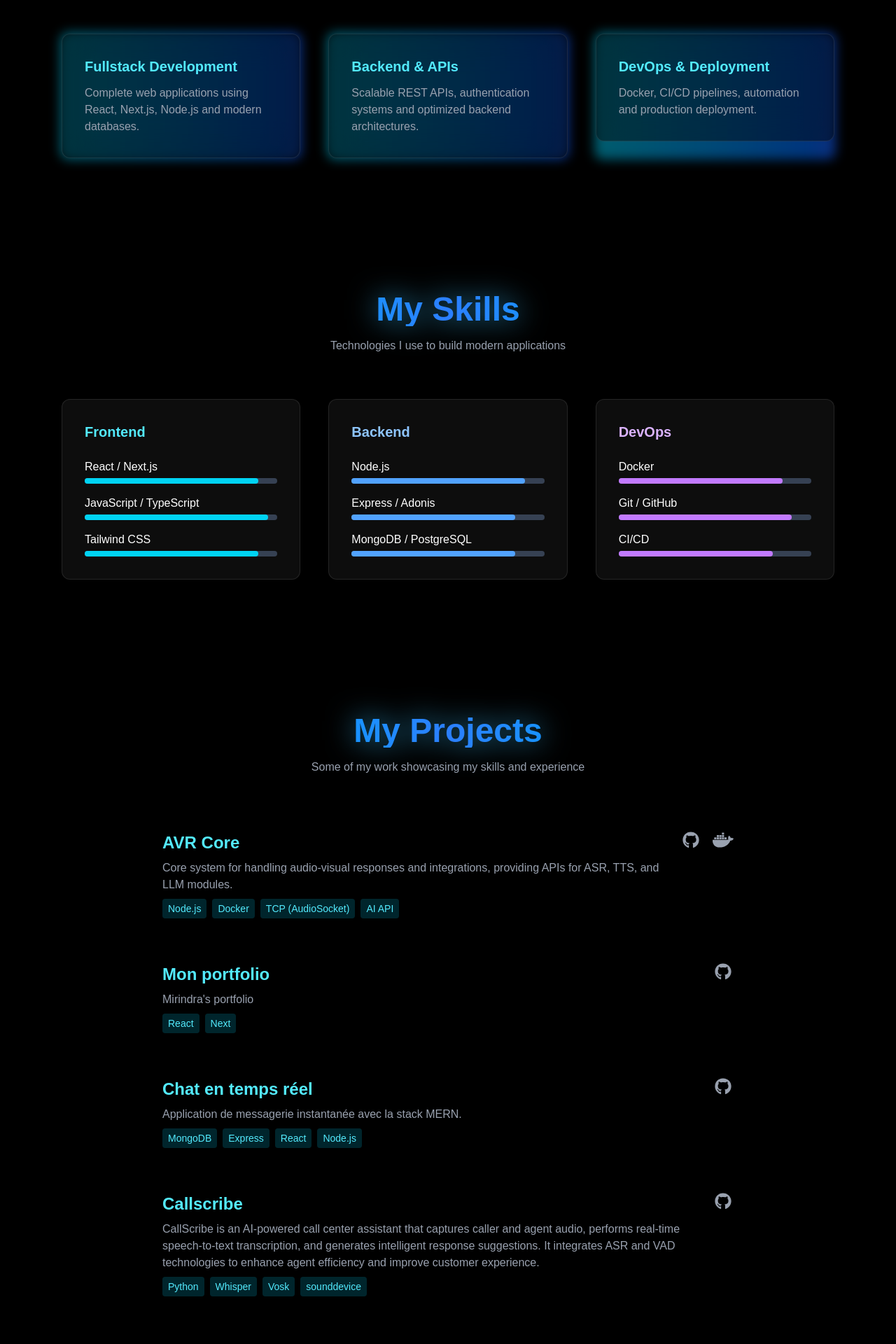
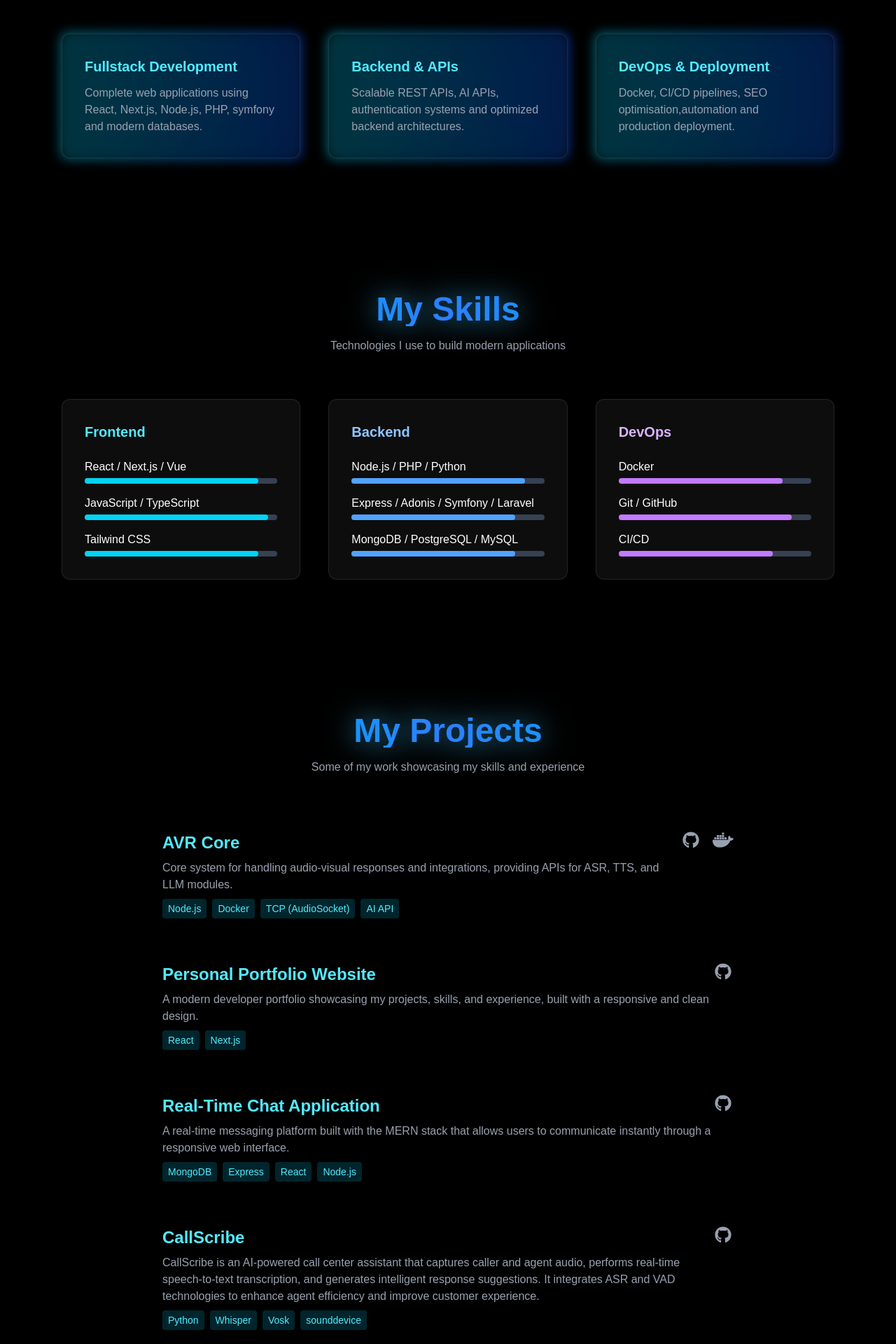
Before and after one commit to Mirindra-lan/Portfolio, a Next.js app: page / in a window 1280 px wide. Shown: the part 1760-3680 px from the top of the page at 70% size. Built offline with nearby package versions, Linux system fonts and the light colour scheme.

Commit message:
last change

```diff
--- a/app/components/footer.tsx
+++ b/app/components/footer.tsx
@@ -8,7 +8,7 @@ export default function Footer() {
 
                 {/* Copyright */}
                 <p className="text-gray-400 text-sm mb-4 md:mb-0">
-                    &copy; {new Date().getFullYear()} LANTOSOA Mirindra Lucien. All rights reserved.
+                    Copyright &copy; {new Date().getFullYear()} by LANTOSOA Mirindra Lucien. All rights reserved.
                 </p>
 
                 {/* Réseaux sociaux */}
--- a/app/components/projects.tsx
+++ b/app/components/projects.tsx
@@ -11,21 +11,21 @@ export default function ProjectsList() {
             docker: "https://hub.docker.com/repositories/mirindra1911/avr-core"
         },
         {
-            title: "Mon portfolio",
-            description: "Mirindra's portfolio",
-            technologies: ["React", "Next"],
+            title: "Personal Portfolio Website",
+            description: "A modern developer portfolio showcasing my projects, skills, and experience, built with a responsive and clean design.",
+            technologies: ["React", "Next.js"],
             github: "https://github.com/Mirindra-lucien/Mirindra_portfolio",
             docker: null
         },
         {
-            title: "Chat en temps réel",
-            description: "Application de messagerie instantanée avec la stack MERN.",
+            title: "Real-Time Chat Application",
+            description: "A real-time messaging platform built with the MERN stack that allows users to communicate instantly through a responsive web interface.",
             technologies: ["MongoDB", "Express", "React", "Node.js"],
             github: "https://github.com/Mirindra-lucien/chat_MERN",
             docker: null
         },
         {
-            title: "Callscribe",
+            title: "CallScribe",
             description: "CallScribe is an AI-powered call center assistant that captures caller and agent audio, performs real-time speech-to-text transcription, and generates intelligent response suggestions. It integrates ASR and VAD technologies to enhance agent efficiency and improve customer experience.",
             technologies: ["Python", "Whisper", "Vosk", "sounddevice"],
             github: "https://github.com/Mirindra-lan/CallScribe",
--- a/app/components/services.tsx
+++ b/app/components/services.tsx
@@ -19,7 +19,7 @@ export default function Services() {
                     Fullstack Development
                     </h3>
                     <p className="text-gray-400">
-                    Complete web applications using React, Next.js, Node.js and modern
+                    Complete web applications using React, Next.js, Node.js, PHP, symfony and modern
                     databases.
                     </p>
                 </div>
@@ -33,7 +33,7 @@ export default function Services() {
                     Backend & APIs
                     </h3>
                     <p className="text-gray-400">
-                    Scalable REST APIs, authentication systems and optimized backend
+                    Scalable REST APIs, AI APIs, authentication systems and optimized backend
                     architectures.
                     </p>
                 </div>
@@ -47,7 +47,7 @@ export default function Services() {
                     DevOps & Deployment
                     </h3>
                     <p className="text-gray-400">
-                    Docker, CI/CD pipelines, automation and production deployment.
+                    Docker, CI/CD pipelines, SEO optimisation,automation and production deployment.
                     </p>
                 </div>
             </div>
--- a/app/components/skills.tsx
+++ b/app/components/skills.tsx
@@ -17,7 +17,7 @@ export default function Skills() {
                 </h3>
                 <div className="space-y-4">
                     <div>
-                        <p>React / Next.js</p>
+                        <p>React / Next.js / Vue</p>
                         <div className="w-full bg-gray-700 rounded-full h-2 mt-1">
                             <div className="bg-cyan-400 h-2 rounded-full w-[90%]"></div>
                         </div>
@@ -44,19 +44,19 @@ export default function Skills() {
                 </h3>
                 <div className="space-y-4">
                     <div>
-                        <p>Node.js</p>
+                        <p>Node.js / PHP / Python</p>
                         <div className="w-full bg-gray-700 rounded-full h-2 mt-1">
                             <div className="bg-blue-400 h-2 rounded-full w-[90%]"></div>
                         </div>
                     </div>
                     <div>
-                        <p>Express / Adonis</p>
+                        <p>Express / Adonis / Symfony / Laravel</p>
                         <div className="w-full bg-gray-700 rounded-full h-2 mt-1">
                             <div className="bg-blue-400 h-2 rounded-full w-[85%]"></div>
                         </div>
                     </div>
                     <div>
-                        <p>MongoDB / PostgreSQL</p>
+                        <p>MongoDB / PostgreSQL / MySQL</p>
                         <div className="w-full bg-gray-700 rounded-full h-2 mt-1">
                             <div className="bg-blue-400 h-2 rounded-full w-[85%]"></div>
                         </div>
```
